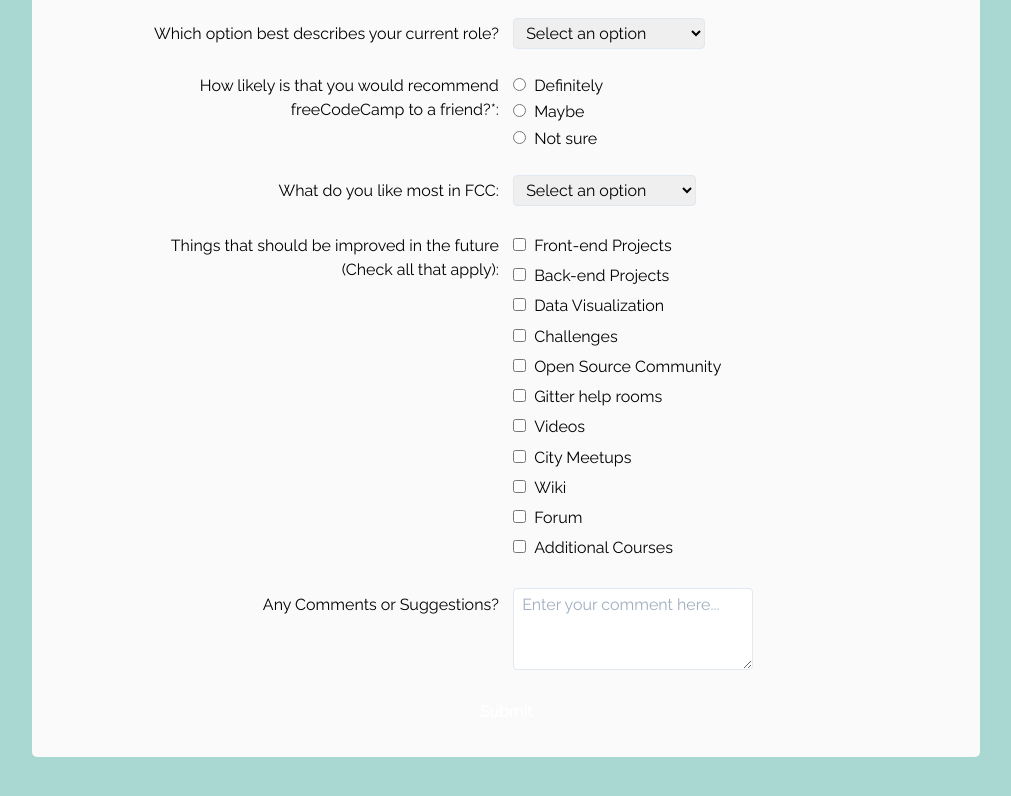
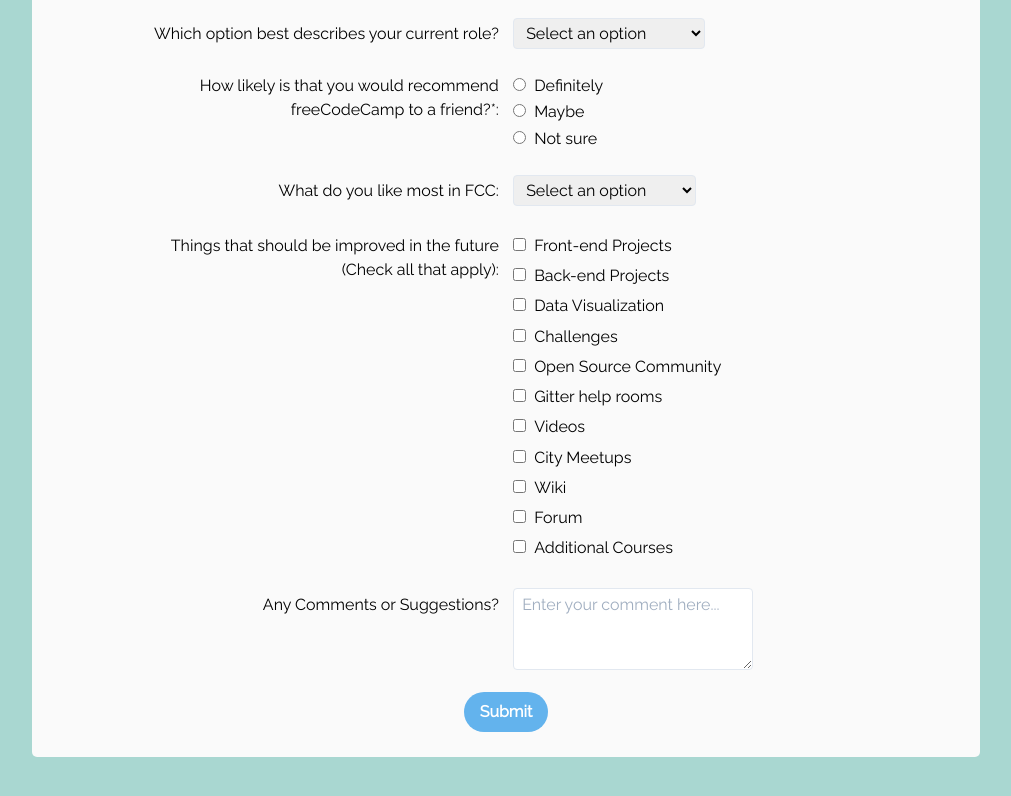
Before and after one commit to vaibhavvijay9/Survey-Form, a plain HTML site: page index.html in a window 1280 px wide. Shown: the part 310-1106 px from the top of the page, without its empty margins (134-1145 px from the left). Drawn offline with nearby package versions, Linux system fonts and the light colour scheme.

Commit message:
submit button background color class updated.

```diff
--- a/index.html
+++ b/index.html
@@ -136,7 +136,7 @@
                     <label for="comments" class="form-element-label">Any Comments or Suggestions?</label>
                     <textarea id="comments" class="form-element-input bg-grey-lighter text-grey-darker border rounded py-1 px-2 focus:outline-none focus:bg-white" placeholder="Enter your comment here..." rows="3" cols="25"></textarea>
                 </div>
-                <button type="submit" id="submit" class="bg-blue hover:bg-blue-dark text-white font-bold py-2 px-4 rounded-full">Submit</button>
+                <button type="submit" id="submit" class="bg-blue-400 hover:bg-blue-600 text-white font-bold py-2 px-4 rounded-full">Submit</button>
             </form>
         </div>
     </main>
```
